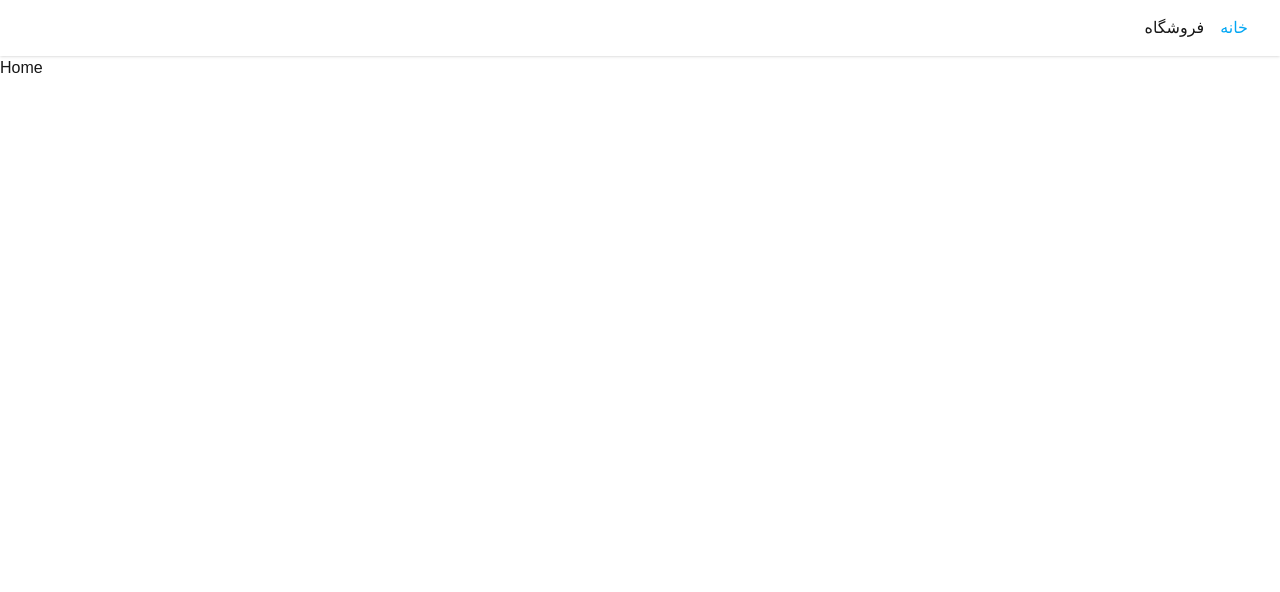
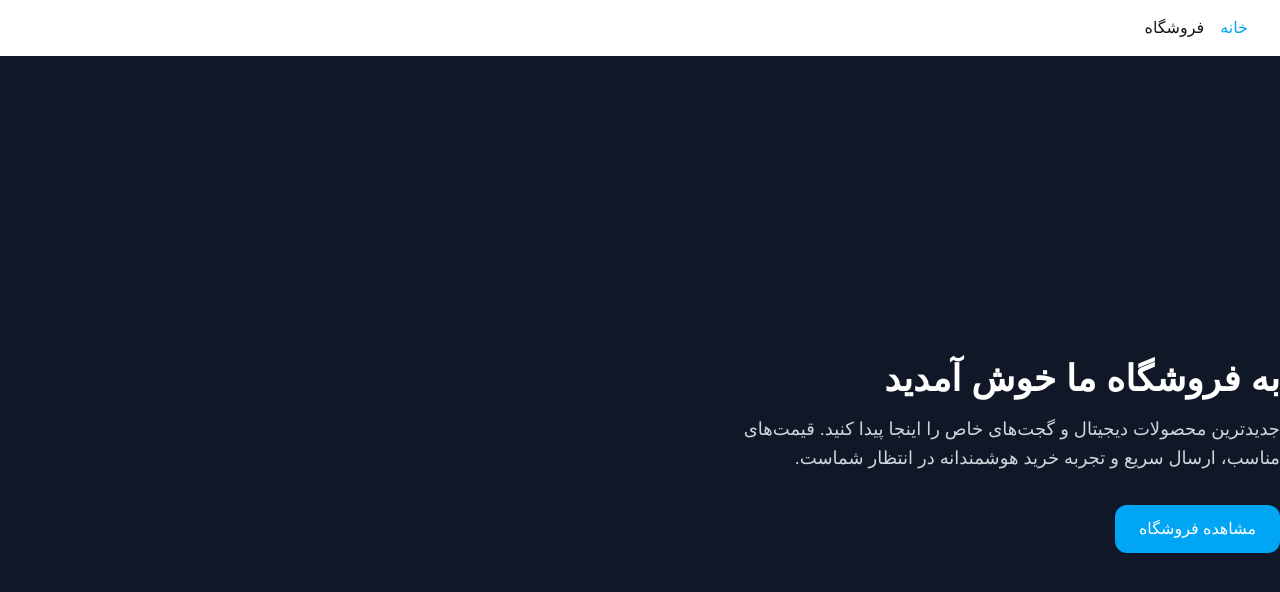
Before and after one commit to shakiba-vakili/Shop, a Next.js app: page / in a window 1280 px wide. Shown: the top 592 px of the page. Built offline with nearby package versions, Linux system fonts and the light colour scheme.

Commit message:
apply dark theme to Home page with improved typography and CTA button

```diff
--- a/src/app/page.tsx
+++ b/src/app/page.tsx
@@ -1,8 +1,27 @@
+import Container from "@/components/Container";
+import Link from "next/link";
 
 export default function Home() {
   return (
-   <div className="">
-    <h1>Home</h1>
-   </div>
+    <div className="bg-gray-900 min-h-screen flex items-center">
+      <Container>
+        <div className="text-right rtl py-20">
+          <h1 className="text-4xl font-bold text-white mb-4">
+            به فروشگاه ما خوش آمدید
+          </h1>
+          <p className="text-gray-300 mb-8 text-lg max-w-xl leading-relaxed">
+            جدیدترین محصولات دیجیتال و گجت‌های خاص را اینجا پیدا کنید.
+            قیمت‌های مناسب، ارسال سریع و تجربه خرید هوشمندانه در انتظار شماست.
+          </p>
+
+          <Link
+            href="/store"
+            className="inline-block bg-sky-500 text-white px-6 py-3 rounded-xl hover:bg-sky-600 transition-colors duration-300"
+          >
+            مشاهده فروشگاه
+          </Link>
+        </div>
+      </Container>
+    </div>
   );
 }
```
